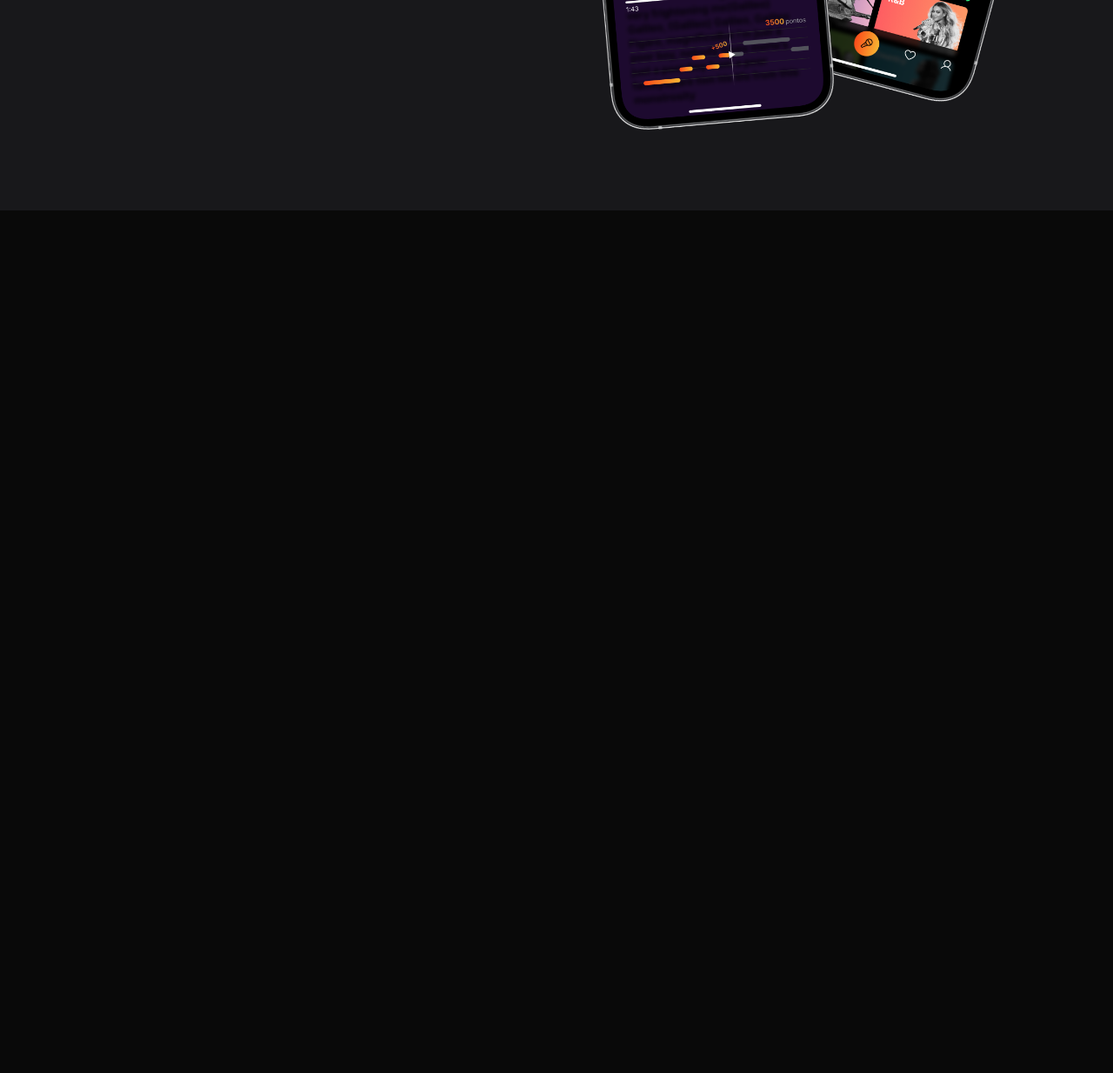
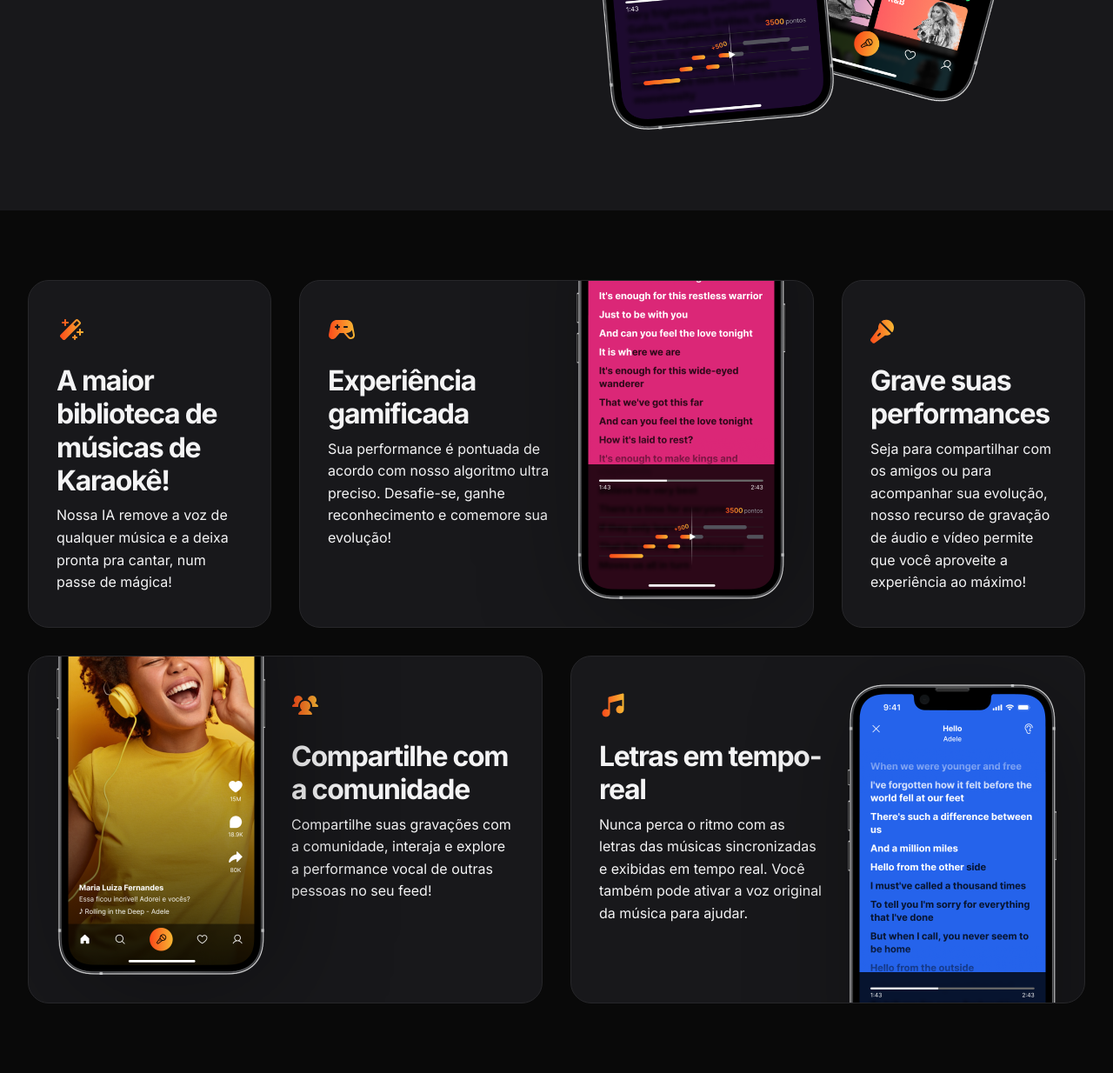
Before and after one commit to GabrielGPena793/zingen, a plain HTML site: page index.html in a window 1280 px wide. Shown: the part 1369-2603 px from the top of the page at 87% size. Before the commit the page ends 1611 px from the top, so only its background shows below. Drawn offline with Linux system fonts and the light colour scheme.

Commit message:
done section features

```diff
--- a/index.html
+++ b/index.html
@@ -70,6 +70,67 @@
           </div>
         </div>
       </section>
+
+      <section id="features">
+        <div class="cards container py-xl grid gap-1.5">
+          <div class="card py-lg px-lg">
+            <img src="./assets/icons/MagicWand.svg" alt="" />
+            <h3>A maior biblioteca de músicas de Karaokê!</h3>
+            <p>
+              Nossa IA remove a voz de qualquer música e a deixa pronta pra
+              cantar, num passe de mágica!
+            </p>
+          </div>
+
+          <div class="card py-lg px-lg">
+            <div>
+              <img src="./assets/icons/GameController.svg" alt="" />
+              <h3>Experiência gamificada</h3>
+              <p>
+                Sua performance é pontuada de acordo com nosso algoritmo ultra
+                preciso. Desafie-se, ganhe reconhecimento e comemore sua
+                evolução!
+              </p>
+            </div>
+            <img class="desktop-only" src="./assets/Tela 2.png" alt="" />
+          </div>
+
+          <div class="card py-lg px-lg">
+            <img src="./assets/icons/MicrophoneStage.svg" alt="" />
+            <h3>Grave suas performances</h3>
+            <p>
+              Seja para compartilhar com os amigos ou para acompanhar sua
+              evolução, nosso recurso de gravação de áudio e vídeo permite que
+              você aproveite a experiência ao máximo!
+            </p>
+          </div>
+
+          <div class="card py-lg px-lg">
+            <div>
+              <img src="./assets/icons/UsersThree.svg" alt="" />
+              <h3>Compartilhe com a comunidade</h3>
+              <p>
+                Compartilhe suas gravações com a comunidade, interaja e explore
+                a performance vocal de outras pessoas no seu feed!
+              </p>
+            </div>
+            <img class="desktop-only" src="./assets/Tela 1.png" alt="" />
+          </div>
+
+          <div class="card py-lg px-lg">
+            <div>
+              <img src="./assets/icons/MusicNotes.svg" alt="" />
+              <h3>Letras em tempo-real</h3>
+              <p>
+                Nunca perca o ritmo com as letras das músicas sincronizadas e
+                exibidas em tempo real. Você também pode ativar a voz original
+                da música para ajudar.
+              </p>
+            </div>
+            <img class="desktop-only" src="./assets/Tela 3.png" alt="" />
+          </div>
+        </div>
+      </section>
     </main>
   </body>
 </html>
--- /dev/null
+++ b/styles/cards.css
@@ -0,0 +1,9 @@
+.card {
+  background: var(--surface-color);
+  border: 1px solid var(--stroke-color);
+  border-radius: 1.5rem;
+
+  & h3 {
+    margin-top: 1rem;
+  }
+}
--- /dev/null
+++ b/styles/features.css
@@ -0,0 +1,68 @@
+#features {
+  & .cards {
+    grid-template-columns: 17.5rem 1fr 1fr 17.5rem;
+    grid-template-rows: 25rem 25rem;
+    gap: 2rem;
+  }
+
+  & .card {
+    position: relative;
+    overflow: hidden;
+
+    & img.desktop-only {
+      position: absolute;
+      max-width: 15rem;
+      filter: drop-shadow(1rem 1rem 4rem rgb(0 0 0 / 0.34));
+    }
+  }
+
+  & .card:nth-child(1) {
+    grid-column: 1/2;
+  }
+
+  & .card:nth-child(2) {
+    grid-column: 2/4;
+
+    & > div {
+      max-width: 16rem;
+    }
+
+    & img.desktop-only {
+      bottom: 2rem;
+      right: 2rem;
+    }
+  }
+
+  & .card:nth-child(3) {
+    grid-column: 4/5;
+  }
+
+  & .card:nth-child(4) {
+    grid-column: 1/3;
+    grid-row: 2/3;
+
+    & > div {
+      max-width: 16rem;
+      margin-left: auto;
+    }
+
+    & img.desktop-only {
+      bottom: 2rem;
+      left: 2rem;
+    }
+  }
+
+  & .card:nth-child(5) {
+    grid-column: 3/5;
+    grid-row: 2/3;
+
+    & > div {
+      max-width: 16rem;
+    }
+
+    & img.desktop-only {
+      top: 2rem;
+      right: 2rem;
+    }
+  }
+}
--- a/styles/index.css
+++ b/styles/index.css
@@ -6,3 +6,5 @@
 @import url("./hero.css");
 @import url("./sections.css");
 @import url("./about.css");
+@import url("./cards.css");
+@import url("./features.css") (width >= 80rem);
--- a/styles/utility.css
+++ b/styles/utility.css
@@ -12,6 +12,10 @@
 
 .px-base {
   padding-inline: var(--px-base);
+}
+
+.px-lg {
+  padding-inline: var(--px-lg);
 }
 
 .container {
```
